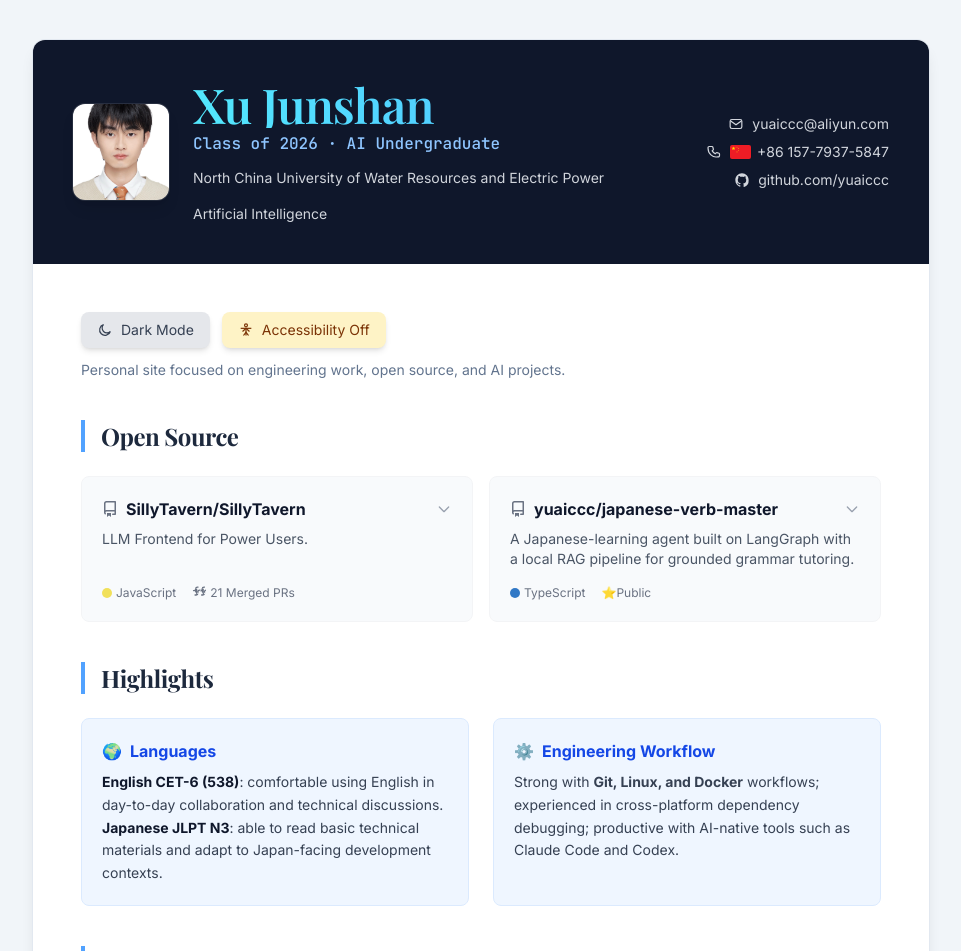
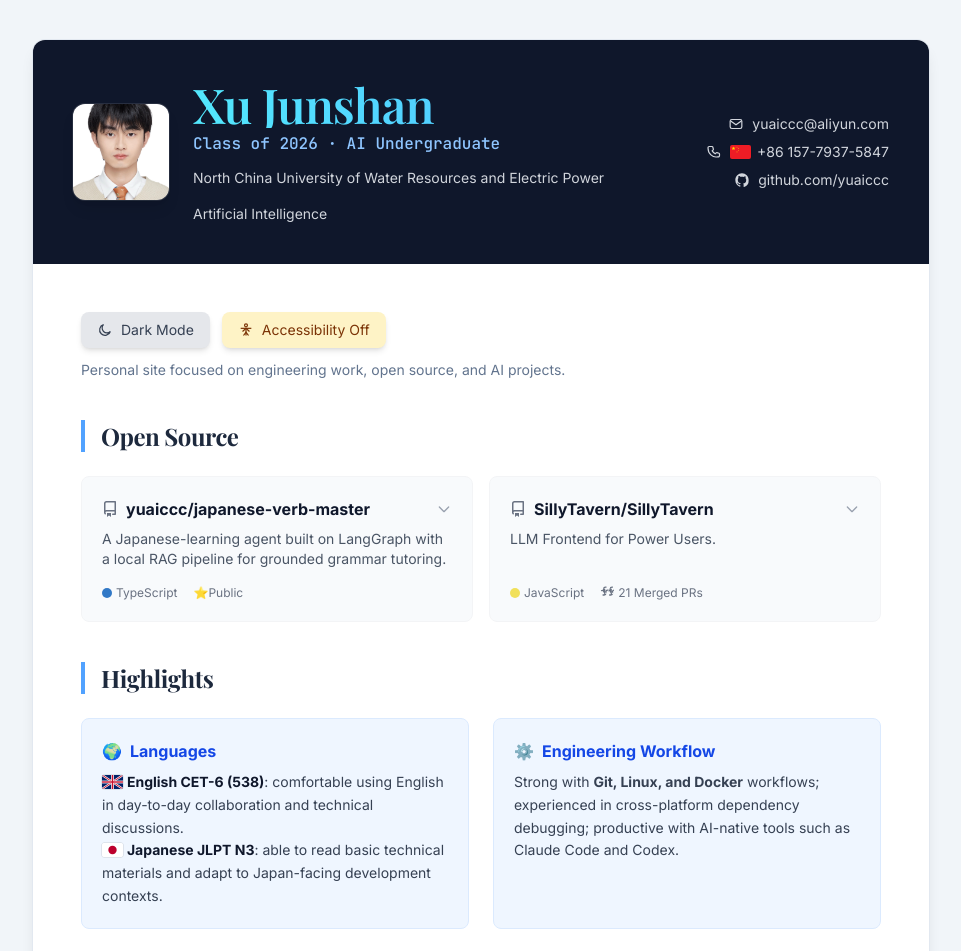
Before and after one commit to yuaiccc/my-resume, a Next.js app: page / in a window 1280 px wide. Shown: the top 951 px of the page, without its empty margins (159-1120 px from the left). Built offline with nearby package versions, Linux system fonts and the light colour scheme; no server answers.

Commit message:
feat(ui): 开源项目 japanese-verb 置顶、SillyTavern 置二；语言条加 GB/JP 小国旗
- OpenSourceProjects: 调换顺序，自主项目放第一位更突出
- Languages 高亮卡：英语/日语各前置 inline SVG 国旗 icon，风格与 CnFlag 一致（扁平方形圆角）

```diff
--- a/app/OpenSourceProjects.tsx
+++ b/app/OpenSourceProjects.tsx
@@ -15,6 +15,17 @@ type Project = {
 
 const PROJECTS: Project[] = [
   {
+    id: 'japanese-verb',
+    name: 'yuaiccc/japanese-verb-master',
+    href: 'https://github.com/yuaiccc/japanese-verb-master',
+    summary: 'A Japanese-learning agent built on LangGraph with a local RAG pipeline for grounded grammar tutoring.',
+    description:
+      'An independently built Japanese-learning agent. A LangGraph multi-node workflow (Planner → Researcher → Tutor → Memory Manager) drives tutoring over a local RAG pipeline: hybrid retrieval (vector + BM25 fused with RRF) plus LLM rerank reaches MRR 0.977 / recall@1 60-of-65 on a 65-question gold set, and a dual abstain gate cuts off-topic hallucination from 10.7% to 0%. Backed by Node.js + Express with 72 unit tests, GitHub Actions CI, scrypt+HMAC auth, and per-user data isolation.',
+    languageLabel: 'TypeScript',
+    languageColor: '#3178c6',
+    metaLabel: 'Public',
+  },
+  {
     id: 'sillytavern',
     name: 'SillyTavern/SillyTavern',
     href: 'https://github.com/SillyTavern/SillyTavern',
@@ -24,17 +35,6 @@ const PROJECTS: Project[] = [
     languageLabel: 'JavaScript',
     languageColor: '#f1e05a',
     metaLabel: '21 Merged PRs',
-  },
-  {
-    id: 'japanese-verb',
-    name: 'yuaiccc/japanese-verb-master',
-    href: 'https://github.com/yuaiccc/japanese-verb-master',
-    summary: 'A Japanese-learning agent built on LangGraph with a local RAG pipeline for grounded grammar tutoring.',
-    description:
-      'An independently built Japanese-learning agent. A LangGraph multi-node workflow (Planner → Researcher → Tutor → Memory Manager) drives tutoring over a local RAG pipeline: hybrid retrieval (vector + BM25 fused with RRF) plus LLM rerank reaches MRR 0.977 / recall@1 60-of-65 on a 65-question gold set, and a dual abstain gate cuts off-topic hallucination from 10.7% to 0%. Backed by Node.js + Express with 72 unit tests, GitHub Actions CI, scrypt+HMAC auth, and per-user data isolation.',
-    languageLabel: 'TypeScript',
-    languageColor: '#3178c6',
-    metaLabel: 'Public',
   },
 ];
 
--- a/app/page.tsx
+++ b/app/page.tsx
@@ -103,7 +103,9 @@ const GithubIcon = ({ className = 'w-4 h-4' }: IconProps) => (
   </svg>
 );
 
-const CnFlag = ({ className = 'h-3.5 w-auto rounded-[2px] shadow-[0_0_0_0.5px_rgba(0,0,0,0.15)]' }: IconProps) => (
+const FLAG_BASE = 'h-3.5 w-auto rounded-[2px] shadow-[0_0_0_0.5px_rgba(0,0,0,0.15)] inline-block align-[-2px]';
+
+const CnFlag = ({ className = FLAG_BASE }: IconProps) => (
   <svg viewBox="0 0 30 20" className={className} aria-label="China" role="img">
     <rect width="30" height="20" fill="#ee1c25" />
     <g fill="#ffde00">
@@ -113,6 +115,25 @@ const CnFlag = ({ className = 'h-3.5 w-auto rounded-[2px] shadow-[0_0_0_0.5px_rg
       <polygon points="12,7 12.225,7.691 12.951,7.691 12.363,8.118 12.588,8.809 12,8.382 11.412,8.809 11.637,8.118 11.049,7.691 11.775,7.691" />
       <polygon points="10,9 10.225,9.691 10.951,9.691 10.363,10.118 10.588,10.809 10,10.382 9.412,10.809 9.637,10.118 9.049,9.691 9.775,9.691" />
     </g>
+  </svg>
+);
+
+const GbFlag = ({ className = FLAG_BASE }: IconProps) => (
+  <svg viewBox="0 0 30 20" className={className} aria-label="United Kingdom" role="img">
+    <rect width="30" height="20" fill="#012169" />
+    <path d="M0,0 L30,20 M30,0 L0,20" stroke="#ffffff" strokeWidth="3" />
+    <path d="M0,0 L30,20 M30,0 L0,20" stroke="#C8102E" strokeWidth="1.4" />
+    <rect x="13" width="4" height="20" fill="#ffffff" />
+    <rect y="8" width="30" height="4" fill="#ffffff" />
+    <rect x="14" width="2" height="20" fill="#C8102E" />
+    <rect y="9" width="30" height="2" fill="#C8102E" />
+  </svg>
+);
+
+const JpFlag = ({ className = FLAG_BASE }: IconProps) => (
+  <svg viewBox="0 0 30 20" className={className} aria-label="Japan" role="img">
+    <rect width="30" height="20" fill="#ffffff" />
+    <circle cx="15" cy="10" r="6" fill="#bc002d" />
   </svg>
 );
 
@@ -200,8 +221,8 @@ export default function Resume() {
                 >
                   <h3 className="font-bold text-blue-700 dark:text-blue-300 mb-2 flex items-center gap-2"><span>🌍</span> Languages</h3>
                   <p className="text-sm text-gray-700 dark:text-gray-300 leading-relaxed">
-                    <span className="font-bold text-slate-900 dark:text-slate-100">English CET-6 (538)</span>: comfortable using English in day-to-day collaboration and technical discussions.<br />
-                    <span className="font-bold text-slate-900 dark:text-slate-100">Japanese JLPT N3</span>: able to read basic technical materials and adapt to Japan-facing development contexts.
+                    <GbFlag /> <span className="font-bold text-slate-900 dark:text-slate-100">English CET-6 (538)</span>: comfortable using English in day-to-day collaboration and technical discussions.<br />
+                    <JpFlag /> <span className="font-bold text-slate-900 dark:text-slate-100">Japanese JLPT N3</span>: able to read basic technical materials and adapt to Japan-facing development contexts.
                   </p>
                 </div>
                 <div
```
